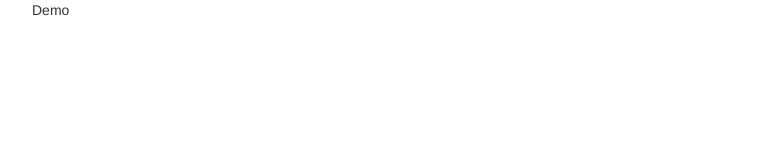
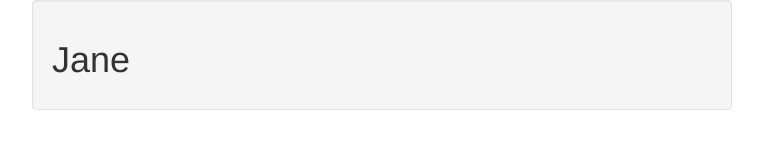
Before and after one commit to wykhuh-tutorials/pl-angular-directives, a website: page app/index.html in a window 1280 px wide. Shown: the whole page, without its empty margins (258-1021 px from the left). Drawn offline with nearby package versions, Linux system fonts and the light colour scheme; files that its build step writes are made by us from their sources.

Commit message:
show user name

```diff
--- a/app/index.html
+++ b/app/index.html
@@ -8,7 +8,7 @@
   </head>
   <body ng-app="app" ng-controller="mainCtrl" class="container">
 
-    <demo></demo>
+    <user-tile user="user1"></user-tile>
 
     <!-- build:js(.) scripts/vendor.js -->
     <!-- bower:js -->
--- a/app/scripts/app.js
+++ b/app/scripts/app.js
@@ -4,11 +4,17 @@ angular
   .module('app', []);
 
 angular.module('app').controller('mainCtrl', function($scope){
+  $scope.user1 = {
+    name: 'Jane'
+  }
+});
 
-})
-
-angular.module('app').directive('demo', function(){
+angular.module('app').directive('userTile', function(){
   return {
-    template: 'Demo'
-  }
-})
+    restrict: 'E',
+    scope: {
+      user: '='
+    },
+    templateUrl: 'userTile.html'
+  };
+});
--- /dev/null
+++ b/app/userTile.html
@@ -0,0 +1,3 @@
+<div class="well">
+  <h1>{{user.name}}</h1>
+</div>
```
